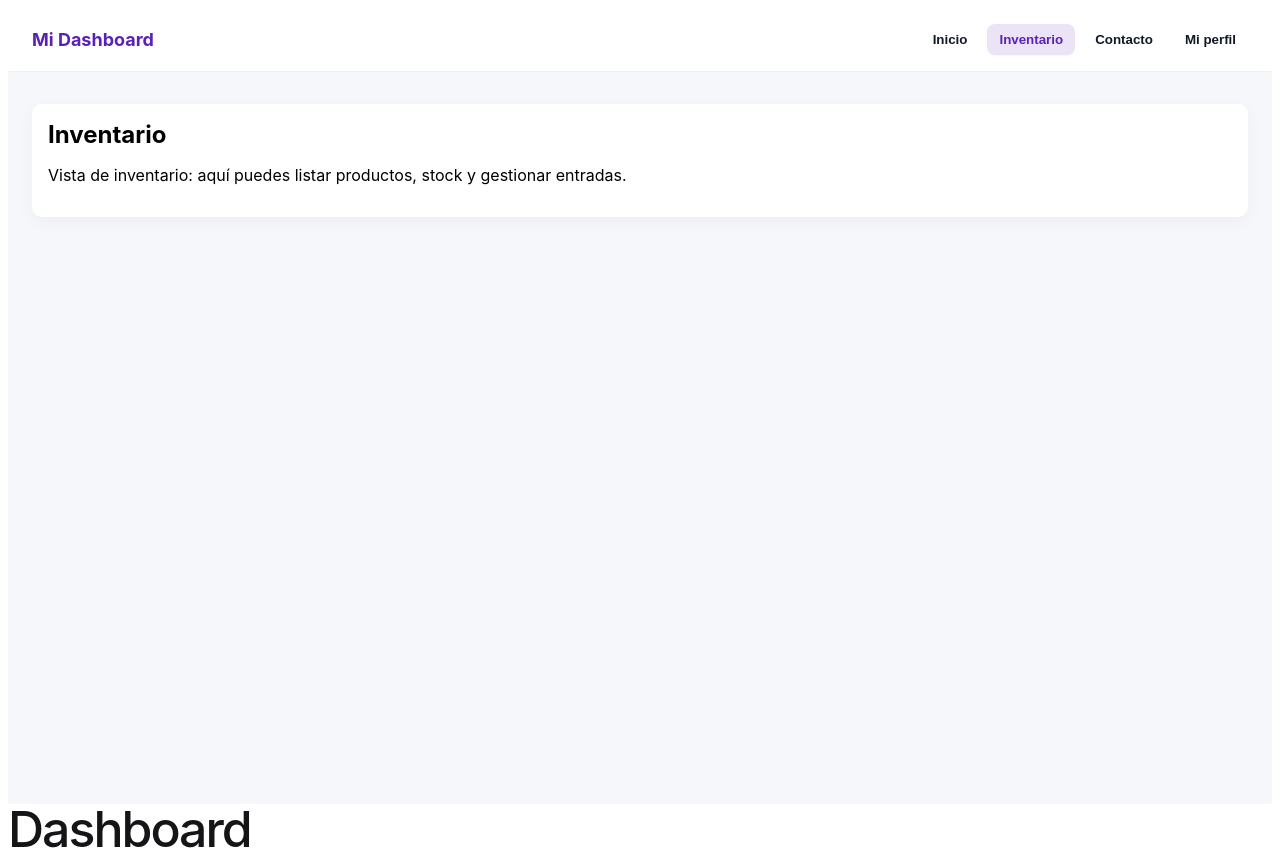
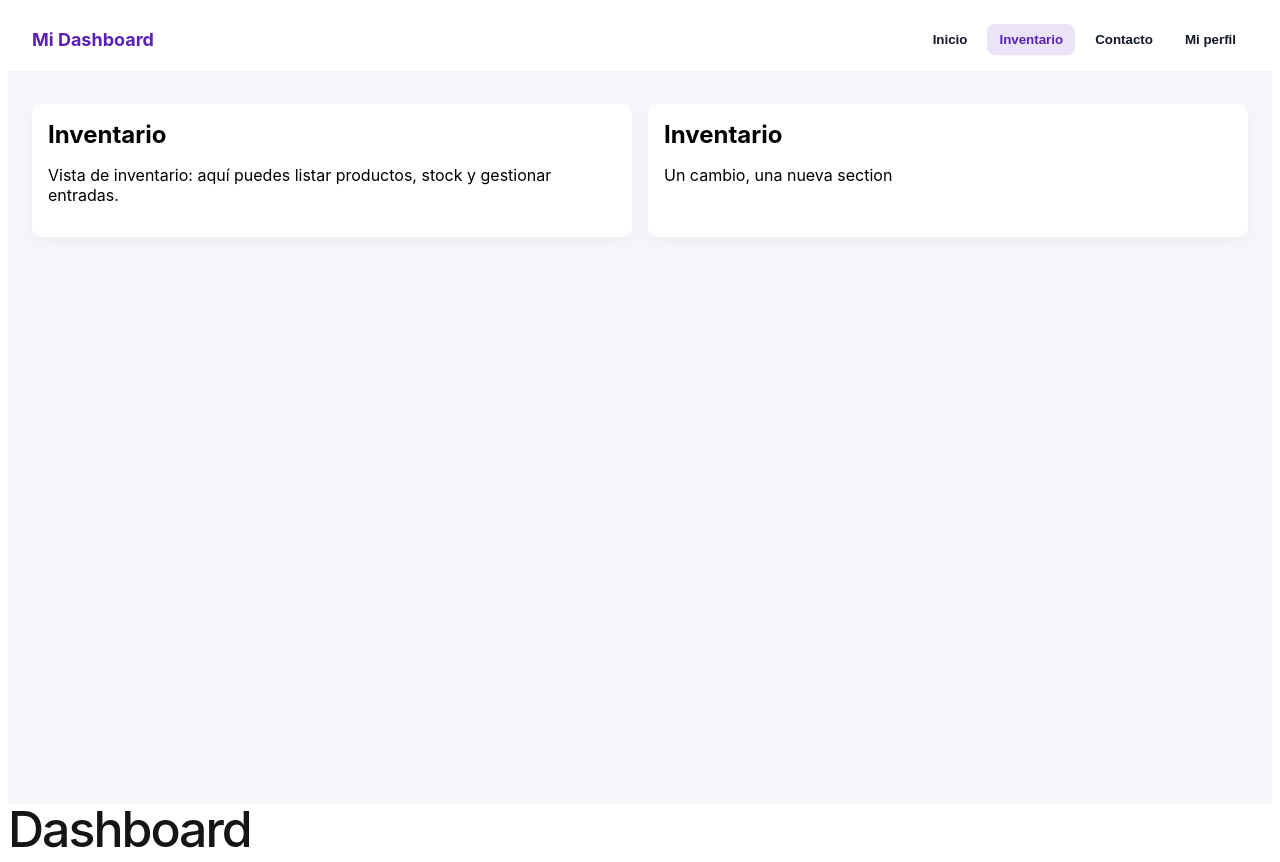
Before and after one commit to camil00liveros/App-Angular, an Angular app: page / in a window 1280 px wide. Both pictures are taken after a click on the tab "Inventario". Built offline with nearby package versions, Linux system fonts and the light colour scheme.

Commit message:
Ajustes Botones del dashboard

```diff
--- a/src/app/modulos/dashboard.component.html
+++ b/src/app/modulos/dashboard.component.html
@@ -64,11 +64,19 @@
     <section *ngIf="active() === 'inicio'" class="card">
       <h2>Inicio</h2>
       <p>Bienvenido al panel de control. Selecciona una sección en la barra de navegación.</p>
+
+
+
     </section>
 
     <section *ngIf="active() === 'inventario'" class="card">
       <h2>Inventario</h2>
       <p>Vista de inventario: aquí puedes listar productos, stock y gestionar entradas.</p>
+    </section>
+
+      <section *ngIf="active() === 'inventario'" class="card">
+      <h2>Inventario</h2>
+      <p>Un cambio, una nueva section</p>
     </section>
 
     <section *ngIf="active() === 'contacto'" class="card">
```
